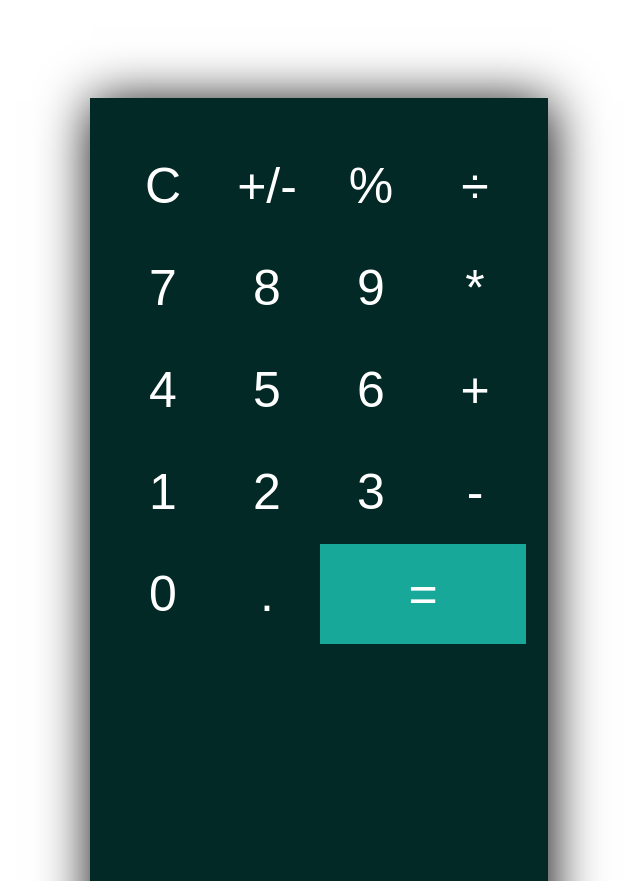
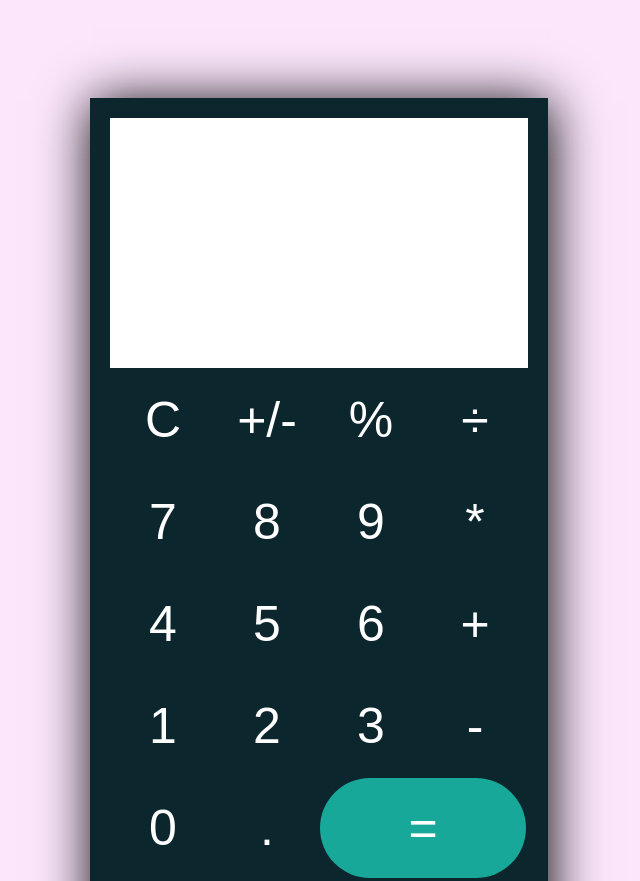
Before and after one commit to Laugerr/Race00, a plain HTML site: page index.html in a window 1280 px wide. Shown: the part 102-983 px from the top of the page, without its empty margins (321-961 px from the left). Drawn offline with Linux system fonts and the light colour scheme.

Commit message:
Initial Commit

```diff
--- a/css/style.css
+++ b/css/style.css
@@ -2,28 +2,25 @@ body{
     display: flex;
     justify-content: center;
     margin-top: 200px;
+    background: rgba(238, 130, 238, 0.192);
 }
 
 .container {
     width: fit-content;
     height: 800px;
     color: white;
-    background: rgb(2, 41, 37);
+    background: rgb(12, 38, 46);
     padding: 20px;
     text-align: center;
     box-shadow: 2px 4px 50px black;
 }
-table{
-    display: flex;
-    justify-content: space-between;
-    border: none;
-    position: ;
-    bottom: 0;
+#keyboard {
+    align-self: flex-end;
 }
 
 #equalSign {
     background:rgb(24, 168, 154);
-    width: fit-content;
+    border-radius: 50px;
 }
 
 td{
@@ -37,8 +34,41 @@ button {
     font-size: 50px;
     background: transparent;
     color: white;
+    border-radius: 50px;
 }
 
 button:hover{
-    color:
+    color: goldenrod;
+    box-shadow: 1px 5px 50px goldenrod;
 }
+
+button:focus {
+    outline:  none;
+    color: tomato;
+}
+
+#equalSign:hover {
+    box-shadow: none;
+}
+
+#calculator{
+    height: 250px;
+    background: white;
+    color: black;
+}
+
+#history {
+    padding:10px 50px;
+    text-align: right;
+    color: gray;
+    font-size: 30px;
+}
+
+
+#output {
+    text-align: right;
+    padding:10px 50px;
+    font-size: 60px;
+    position: relative;
+    top: 5px;
+}
```
